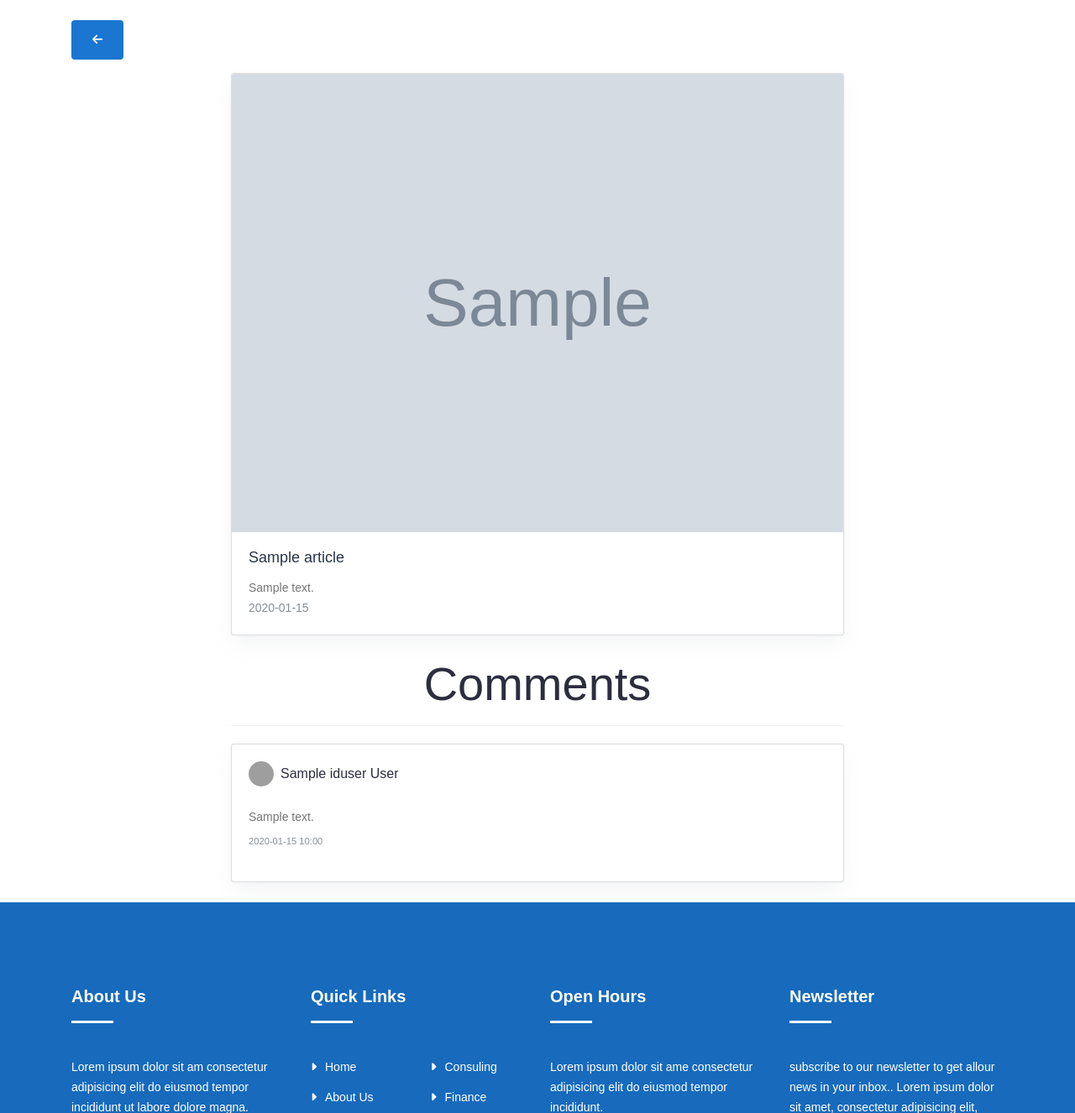
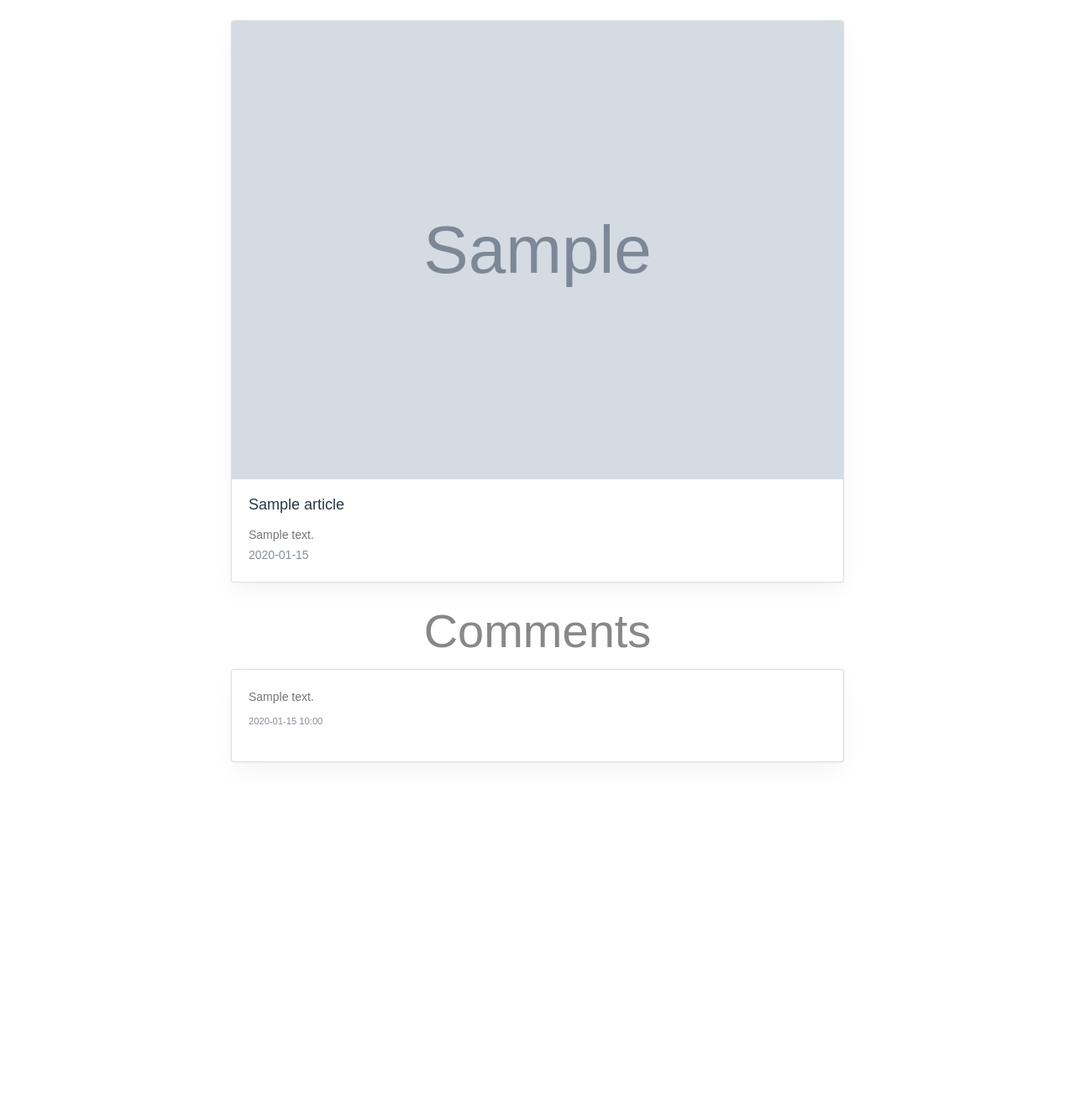
Before and after one commit to iconalaa/RadioHub-frontend, a Symfony app: template templates/article/blog_suivi.html.twig in a window 1280 px wide. Shown: the part 78-1404 px from the top of the page at 84% size. Run offline with Twig, Linux system fonts and the light colour scheme; the template is opened without the code that fills it: most values are stand-ins (such as "Sample title", 1, 10 or a date in 2020); grey boxes marked "Sample" are stand-in pictures; some libraries are stand-ins or nearby versions; grey boxes are pictures that could not be loaded.

Commit message:
some fixes

```diff
--- a/src/Entity/Interpretation.php
+++ b/src/Entity/Interpretation.php
@@ -38,10 +38,7 @@ class Interpretation
 
     #[ORM\Column(length: 255)]
     #[Assert\NotBlank(message: "This field cannot be blank.")]
-    #[Assert\Regex(
-        pattern: '/(\b[a-zA-Z]+\b\s*){6,}/',
-        message: 'This field must contain at least 6 words.'
-    )]
+
     private ?string $description = null;
 
     public function getId(): ?int
--- a/templates/article/blog.html.twig
+++ b/templates/article/blog.html.twig
@@ -67,7 +67,7 @@ body %}
 <div class="d-flex align-items-center justify-content-between w-100 mt-3">
     <b style="color: #222">
         Likes:
-								{{ totalLikes }}
+        {{ articleLikes[article.id] ?? 0 }} <!-- Display the likes for the specific article -->
     </b>
     {% if article.id in favorites %}
         <a href="{{ path('toggle_favorite', { id: article.id }) }}" class="btn">
@@ -79,6 +79,8 @@ body %}
         </a>
     {% endif %}
 </div>
+
+
 					</div>
 				</a>
 			</div>
--- a/templates/article/blog_suivi.html.twig
+++ b/templates/article/blog_suivi.html.twig
@@ -1,55 +1,30 @@
 {% extends 'front.html.twig' %}
-{% block title %}Blog
-{% endblock %}
-{% block
-body %}
 
-	<style>
-		.btn {
-			color: white !important;
-		}
-		#profile-picture {
-			width: 30px;
-			height: 30px;
-			border-radius: 50%;
-			object-fit: cover;
-		}
-	</style>
+{% block title %}Blog{% endblock %}
+
+{% block body %}
 <div class="container mt-4">
-		<a class="btn btn-primary mb-3" href="{{ path('app_blog') }}">
-			<i class="fa-solid fa-arrow-left"></i>
-		</a>
+
     <div class="row">
         <div class="col-md-8 offset-md-2">
             <div class="card mb-4">
-					<img src="{{ asset('articles/' ~ articles.image) }}" class="card-img-top" alt="{{ articles.title }}" style="width: 100%"/>
+                <img src="{{ asset('articles/' ~ articles.image) }}" class="card-img-top" alt="{{ articles.title }}" style="width: 100%;">
                 <div class="card-body">
-						<h1 class="card-title">{{ articles.title }}</h1>
-						<p class="card-text">{{ articles.content }}</p>
-						<p class="card-text text-muted">
-							{{ articles.createdAt | date('Y-m-d') }}
-						</p>
+                    <h1 class="card-title">{{ articles.title  }}</h1>
+                    <p class="card-text">{{ articles.content   }}</p>
+                    <p class="card-text text-muted">{{ articles.createdAt | date('Y-m-d') }}</p>
                 </div>
+
             </div>
-				{% if app.user %}
-
+            {% if user is empty%}
+            {%else %}
             <div class="row">
                 <div class="col-md-12">
                     <div class="card mb-4">
                         <div class="card-body">
                             {{ form_start(comment) }}
-									{{
-                form_row(comment.content, {
-                  attr: {
-                    placeholder: "Saisir votre commentaire",
-                    class: "py-2 px-3 w-100"
-                  },
-                  label: false
-                })
-              }}
-									<button type="submit" class="btn btn-primary mt-3 float-right">
-										<i class="fa-solid fa-location-arrow"></i>
-									</button>
+                            {{ form_row(comment.content, {"attr": {"placeholder": "Saisir votre commentaire"}, "label": false}) }}
+                            <button type="submit" class="btn btn-primary mt-3">Publier</button>
                             {{ form_end(comment) }}
                         </div>
                     </div>
@@ -58,56 +33,28 @@ body %}
             {% endif %}
 
             <div class="row">
-					<div class="col-md-12">
+                <div class="col-md-12" style="margin-bottom: 500px;">
+					<h5 class="card-title display-4 text-center">Comments</h5>
+
                     {% if existingComments is not empty %}
-
-							<h5 class="display-4 text-center">Comments</h5>
-							<hr>
-							{% for comment in existingComments %}
                         <div class="card mb-4">
                             <div class="card-body">
-
                                 <ul class="list-unstyled">
+                                    {% for comment in existingComments %}
                                         <li class="mb-3">
-												<div class="d-flex align-items-center gap-2 mb-4">
-													<img src="{{ asset('uploads/pdp/' ~ comment.iduser.brochureFileName) }}" id="profile-picture" alt="pdp"/>
-													<h6>
-														{{ comment.iduser.name }}
-														{{ comment.iduser.lastname }}
-													</h6>
-												</div>
-
                                             <p class="mb-1">{{ comment.content }}</p>
                                             <small class="text-muted">{{ comment.createdAt | date('Y-m-d H:i') }}</small>
-												{% if replyForms[comment.id] is defined and app.user %}
-													<div class="reply-form mt-3">
-														{{ form_start(replyForms[comment.id]) }}
-														{{
-                      form_row(replyForms[comment.id].content, {
-                        attr: { placeholder: "write a reply...",class:'px-3 w-100 py-2' },
-                        label: false,
-                      })
-                    }}
-														<button type="submit" class="btn btn-sm btn-primary my-3">
-															Reply
-														</button>
+                                            {% if replyForms[comment.id] is defined %}
 
-														{% if app.user and comment.iduser.id == app.user.id %}
-															<a href="{{ path('app_comment_front_delete', { id: comment.id}) }}" class="btn btn-sm btn-danger my-3">Delete</a>
-														{% endif %}
-														{{ form_end(replyForms[comment.id]) }}
-													</div>
                                             {% endif %}
                                         </li>
+                                    {% endfor %}
                                 </ul>
                             </div>
                         </div>
-							{% endfor %}
                     {% endif %}
                 </div>
             </div>
-
-				{# ! ------------------------------- #}
         </div>
     </div>
 </div>
```
Also changed, not shown: src/Controller/HomeController.php (+27 -20 lines), src/Entity/Article.php (+14 -0 lines), mercure.db, public/articles/72.png (deleted), public/articles/blog1-663fd1ce0621a.jpg (deleted), public/articles/blog1-6640feb483e6f.jpg (added), public/articles/blog1.jpg (deleted), public/articles/blog2-6640fd45c44b9.jpg (added), public/articles/blog3.jpg (added), public/articles/user-pic-2-663fd32a4a4ff.jpg (deleted), public/articles/user-pic-3-663fd3a6ef9ac.jpg (deleted), templates/radio/radio.html.twig (line endings or trailing spaces), 1 other file. Lines whose indentation alone changed are shown as unchanged.
